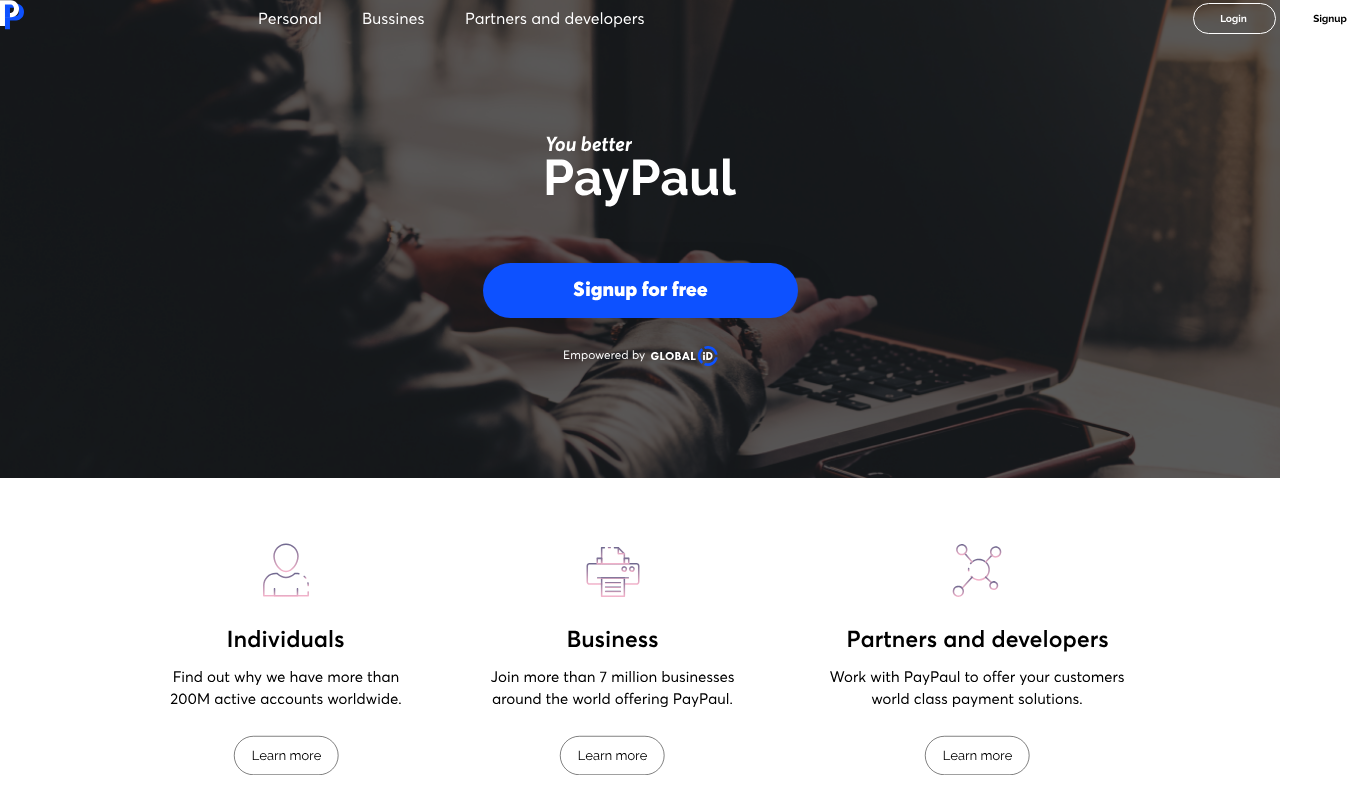
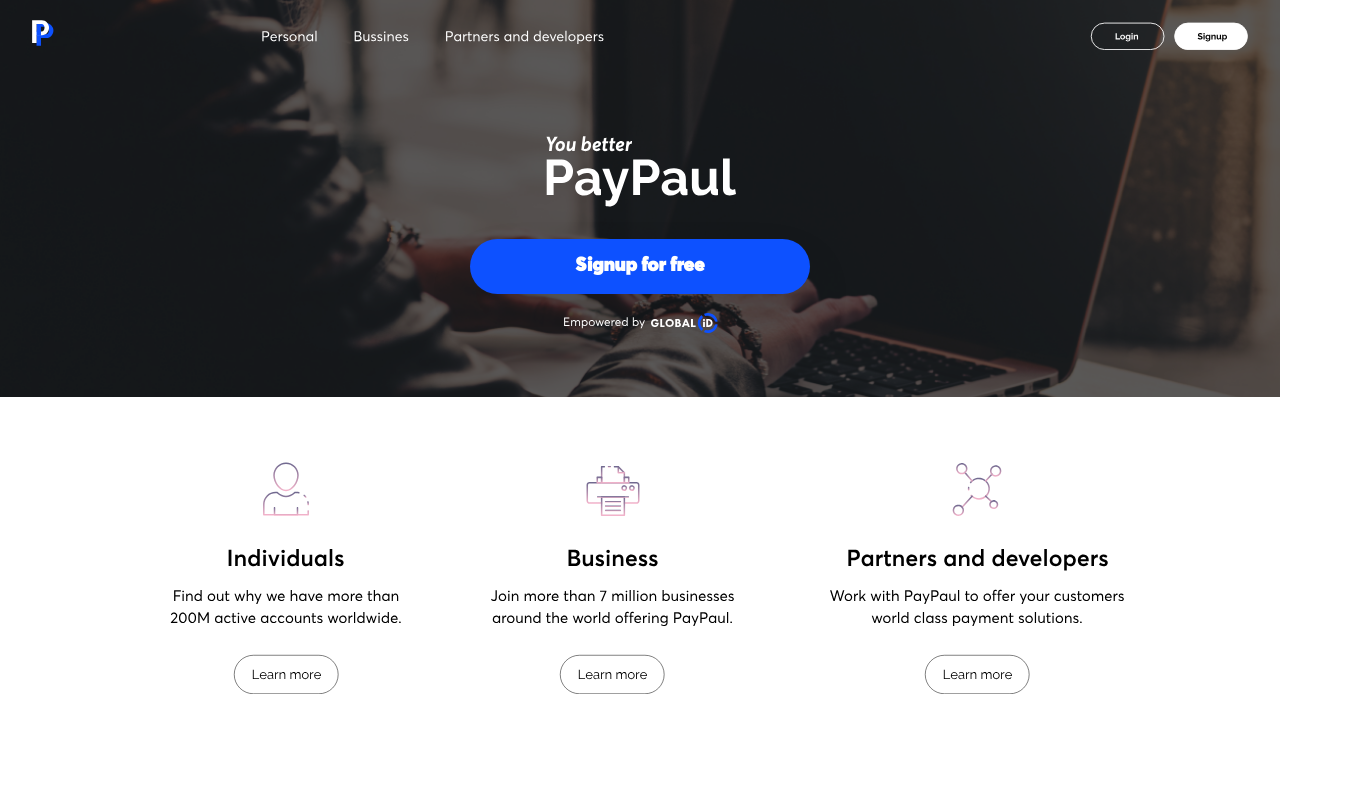
Before and after one commit to john-rodewald/website-modal, a plain HTML site: page paypaul.html in a window 1280 px wide. Shown: the whole page, 1370 px wide, since content can reach past the window. Drawn offline with Linux system fonts and the light colour scheme.

Commit message:
Fix header, create dynamic button

```diff
--- a/paypaul.html
+++ b/paypaul.html
@@ -12,12 +12,10 @@
 <body>
 
     <img src="./assets/banner.png" id="bg">
-        <div id="header">
-            <img src="./assets/paypaul-header.svg"></img>
-        </div>
+        <img id="header" src="./assets/paypaul-header.svg"></img>
         <div id="banner-container">
             <img id="banner-title" src="./assets/paypaul-banner-title.svg"></img>
-            <img id="banner-button" src="./assets/paypaul-banner-button.svg"></img>
+            <button id="banner-button">Signup for free</button>
             <img id="banner-subtitle" src="./assets/paypaul-banner-subtitle.svg"></img>
         </div>
     </img>
--- a/styles-paypaul.css
+++ b/styles-paypaul.css
@@ -1,6 +1,11 @@
 @font-face {
   font-family: 'Averta';
   src: url('./assets/averta.woff2') format('woff2');
+}
+
+@font-face {
+  font-family: 'Averta-Black';
+  src: url('./assets/averta-black.woff2') format('woff2');
 }
 
 * {
@@ -20,6 +25,8 @@ body {
     width: 100vw;
     display: grid;
     grid-template-columns: 1fr 2fr 1fr;
+    width: 95vw;
+    margin: 2.5vh 2.5vw;
 }
 
 #bg {
@@ -49,7 +56,7 @@ body {
     color: white;
 }
 
-#banner-title, #banner-subtitle, #banner-button {
+#banner-title, #banner-subtitle {
     display: block;
     margin: auto;
 }
@@ -58,9 +65,17 @@ body {
     margin-bottom: 2em;
 }
 
-#banner-subtitle {
-    position: relative;
-    top: -3em;
+#banner-button {
+    font-family: Averta-Black !important;
+    font-size: 1.2em;
+    background-color: #0D51FF;
+    color: white;
+    box-shadow: 0px 26px 50px rgba(0, 0, 0, 0.1);
+    border: none;
+    border-radius: 50px;
+    font-weight: bold;
+    padding: 0.8em 5.5em;
+    margin-bottom: 1em;
 }
 
 #banner-button:hover {
```
